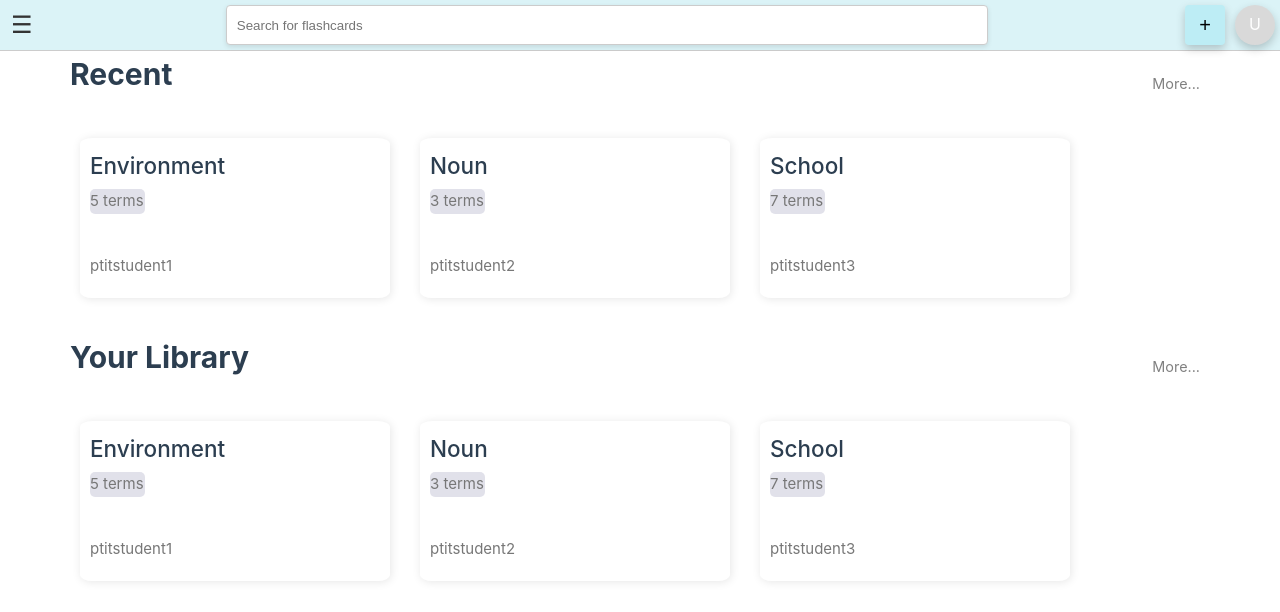
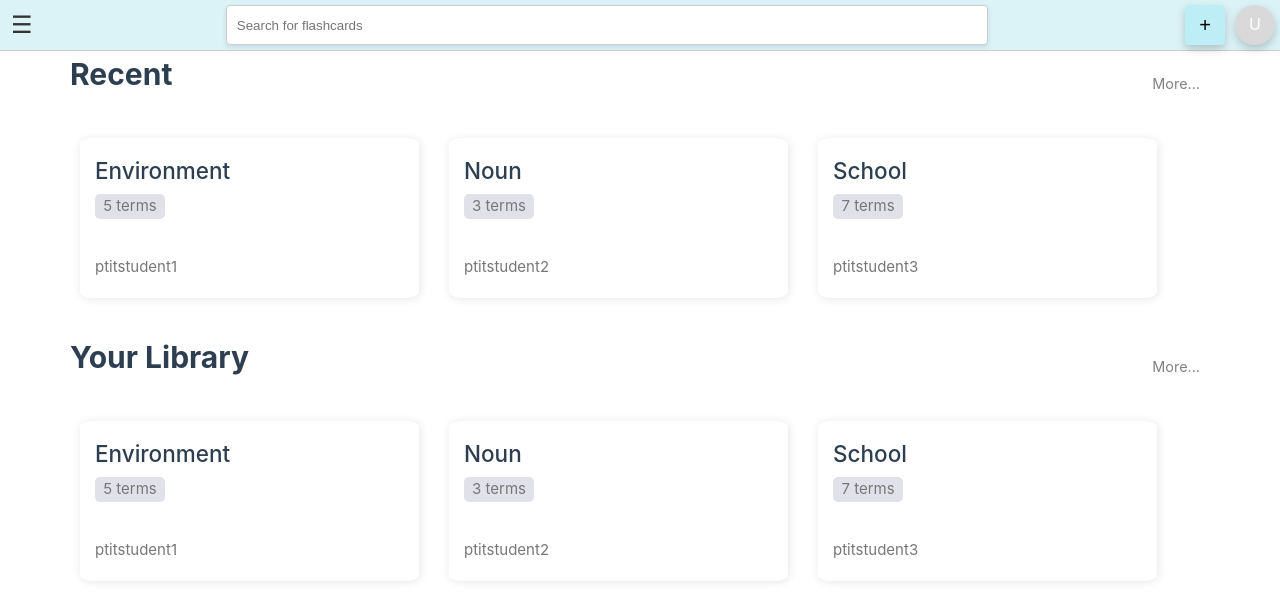
Before and after one commit to ImTruong/FlashEng, a Vue app in the folder FrontEnd/: page / in a window 1280 px wide. Shown: the top 612 px of the page. Built offline with nearby package versions, Linux system fonts and the light colour scheme.

Commit message:
Class detail

```diff
--- a/FrontEnd/src/components/Card.vue
+++ b/FrontEnd/src/components/Card.vue
@@ -15,7 +15,7 @@
       <div class="card-text">
         <h2>{{ set.name }}</h2>
         <p class="number-terms">{{ set.terms }} terms</p>
-        <p>{{ set.owner }}</p>
+        <p class="owner">{{ set.owner }}</p>
       </div>
     </div>
 </template>
@@ -24,7 +24,8 @@
 <style scoped>
   .card {
     margin-left: 10px;
-    width: 310px;
+    width: 30%;
+    min-width: 250px;
     height: 160px;
     overflow: hidden;
     border-radius: 4%;
@@ -38,8 +39,11 @@
     }
 
     .card-text {
-        margin-top: 10px;
-        padding: 0 10px;
+        position: relative;
+        /* margin-top: 10px; */
+        padding: 15px;
+        width: 100%;
+        height: 100%;
     }
 
     .card-text h2 {
@@ -50,13 +54,25 @@
     .card-text p {
         color: #777;
         margin-top: 5px;
-        margin-bottom: 40px;
+        /* margin-bottom: 40px; */
     }
 
+    .owner{
+      position: absolute;
+      top:70%;
+    }
+
+
     .number-terms{
+        position: relative;
         background-color: rgba(105, 105, 148, 0.2);
         border-radius: 5px;
-        width: 55px;
+        width: 70px;
         height: 25px;
+        display: flex;
+        text-align: center;
+        justify-content: center;
+        /* top: 30% */
     }
+
 </style>
--- a/FrontEnd/src/components/ClassBox.vue
+++ b/FrontEnd/src/components/ClassBox.vue
@@ -1,6 +1,9 @@
 <script setup>
     import { defineProps, defineEmits } from 'vue';
     import Card from './Card.vue';
+    import setsData from '@/data/sets.json'
+    import {ref, onMounted} from "vue"
+
 
     const { classItem, Overlay_background } = defineProps(['classItem', 'Overlay_background']);
 
@@ -9,16 +12,26 @@
     function closeOverlay(){
         emit('close');
     }
+
+    const sets = ref(setsData)
+    const displayedSets = ref([])
+    const showAllSets = () => {
+        displayedSets.value = sets.value; // Hiển thị toàn bộ khi nhấn "More..."
+    };
+    onMounted(() => {
+        displayedSets.value = sets.value.slice(0, 3);
+    });
+
 </script>
 
 <template>
 
     <div class="overlay"  @click="Overlay_background = false" v-if= "Overlay_background == true">
-           <div class="classbox-container" @click.stop>
+        <div class="classbox-container" @click.stop>
             <div class="search-container">
                 <input type="text" placeholder="Search ..." class="search-bar"/>
                 <img src="../assets/search.svg" alt="Icon" class="search-icon" >
-                </div>
+            </div>
             <img src="../assets/add_set.svg" alt="Icon" class="add-set-icon">
             <img src="../assets/add_member.svg" alt="Icon" class="add-member-icon">
             <img src="../assets/leave-group.svg" alt="Icon" class="leave-group-icon" @click="closeOverlay">
@@ -26,13 +39,18 @@
             <img src="../assets/close.svg" alt="Icon" class="close-icon" @click="closeOverlay">
             <div class="line"></div>
 
-            <!-- <Card></Card> -->
+            <div class="card-container">
+                <Card
+                    v-for="set in sets"
+                    :key="set.id"
+                    :set="set" />
+            </div>
         </div>
     </div>
 
 </template>
 
-<style>
+<style scoped>
     .overlay{
         position: fixed;
         display: flex;
@@ -46,6 +64,7 @@
     }
 
     .overlay .classbox-container{
+        padding: 10px;
         /* margin: auto; */
         z-index: 10;
         padding: 10;
@@ -58,6 +77,7 @@
         width: 50%;
         height: 80%;
         background-color: white;
+        overflow: hidden;
     }
 
     .overlay .classbox-container .close-icon{
@@ -127,8 +147,22 @@
         position: absolute;
         top: 15%;
         width: 80%;
+        height: 1px;
         left: 10%;
+        background-color: rgba(0, 0, 0, 0.3);
+        /* margin-bottom: 10px; */
+    }
+
+    .card-container{
+        position: absolute;
+        top: 15%;
+        display: flex;
+        flex-wrap: wrap;
+        gap: 10px;
+        padding: 20px;
     }
 
 
+
+
 </style>
--- a/FrontEnd/src/components/Header.vue
+++ b/FrontEnd/src/components/Header.vue
@@ -6,6 +6,7 @@
     const toggleMenu = () => {
     menuOpen.value = !menuOpen.value;
     };
+
 </script>
 
 <template>
```
Also changed, not shown: FrontEnd/src/view/ClassesView.vue (line endings or trailing spaces).
